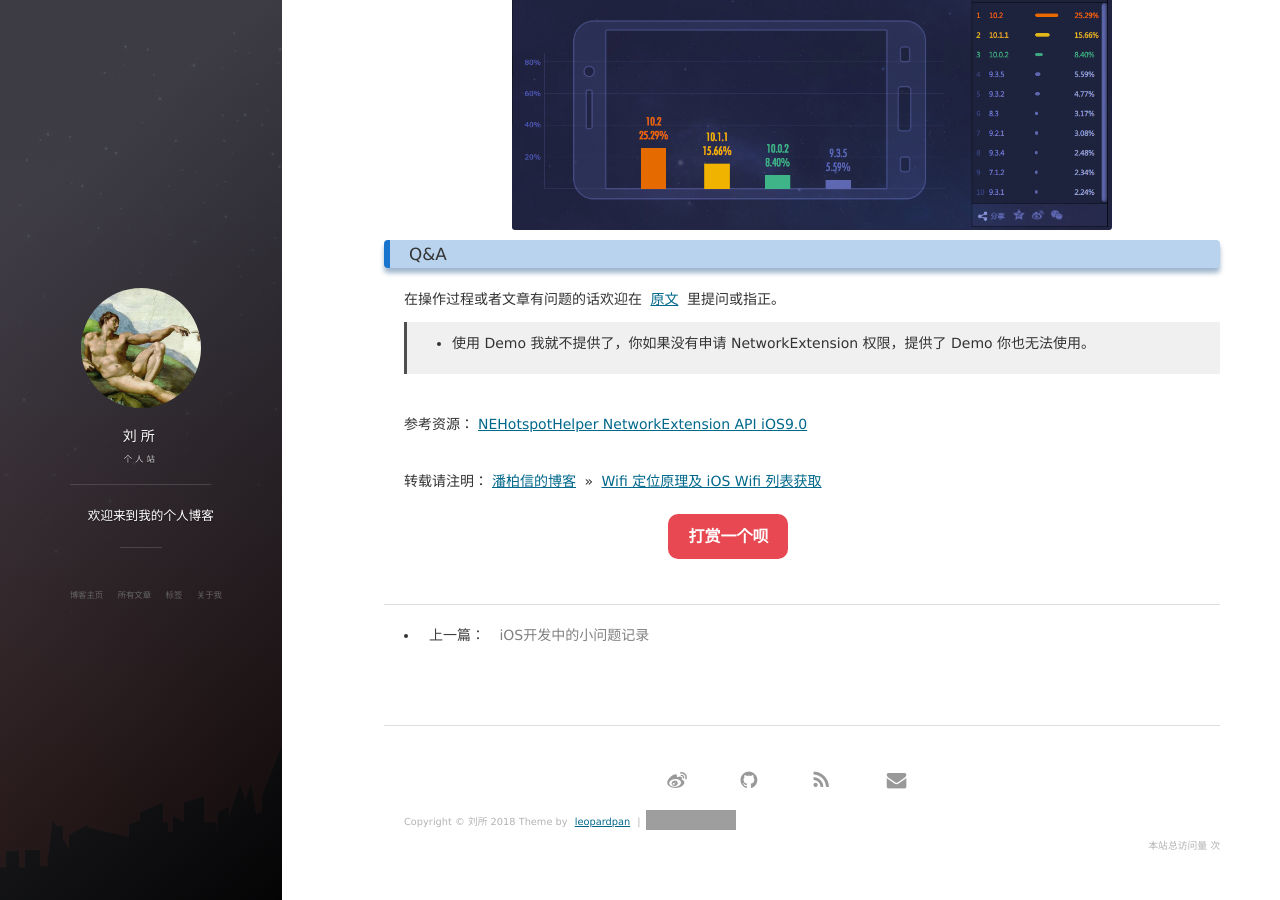
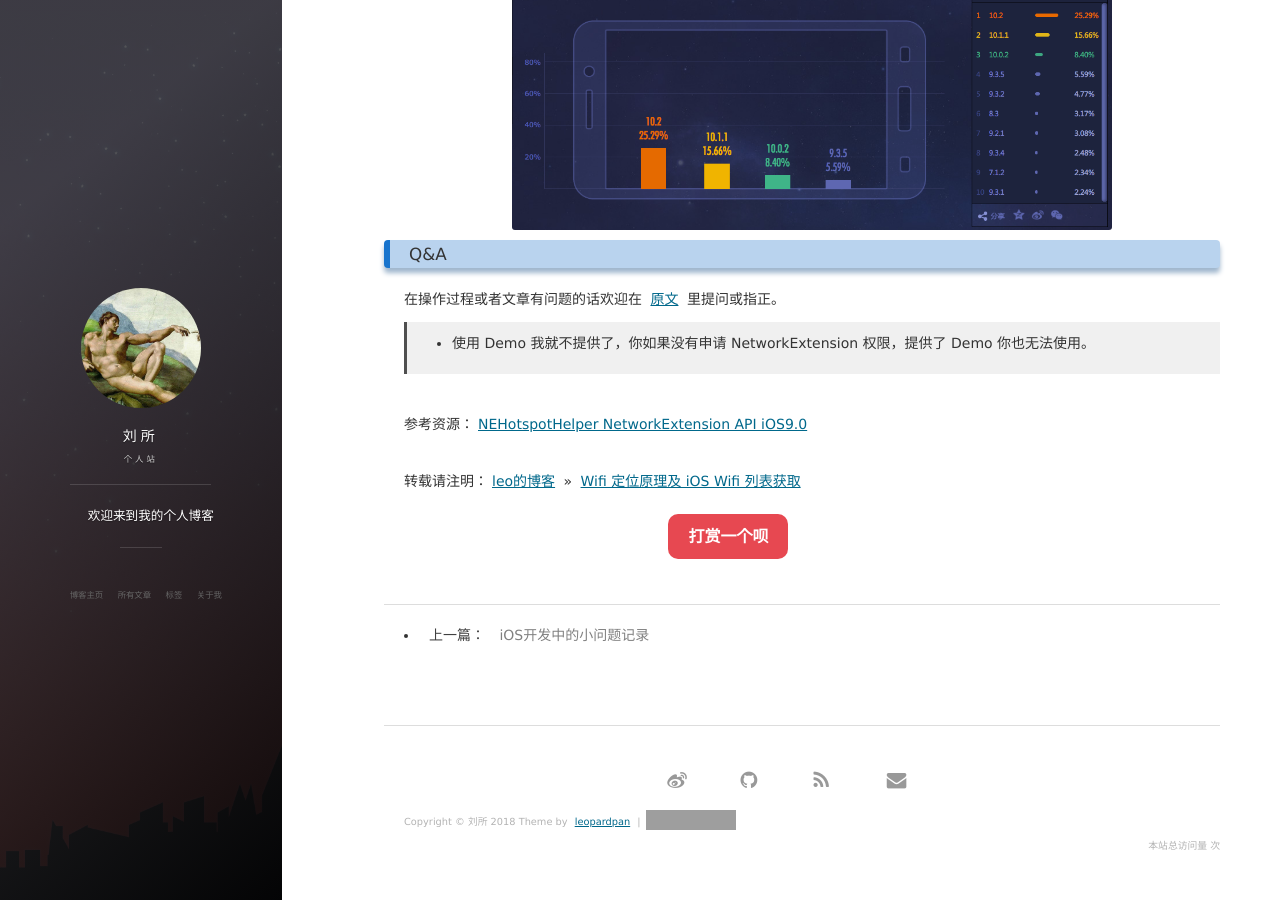
Before and after one commit to quemoc/quemoc.github.io, a Jekyll site: the page built from _posts/2017-01-03-iOS_Wifilist.md, in a window 1280 px wide and 900 px high, scrolled down 4194 px. Built offline with Jekyll 4.4.1, drawn with Linux system fonts in a browser that asks for light colours; nearby versions of some CDN libraries; comment, search, counter and statistics services are not loaded; grey boxes are pictures that could not be loaded.

Commit message:
Update 2017-01-03-iOS_Wifilist.md

```diff
--- a/_posts/2017-01-03-iOS_Wifilist.md
+++ b/_posts/2017-01-03-iOS_Wifilist.md
@@ -152,4 +152,4 @@ NEHotspotNetwork 里有如下信息：
 参考资源：[NEHotspotHelper NetworkExtension API iOS9.0](http://stackoverflow.com/questions/31704292/nehotspothelper-networkextension-api-ios9-0)
 
 <br>
-转载请注明：[潘柏信的博客](http://baixin) » [Wifi 定位原理及 iOS Wifi 列表获取](http://baixin.io/2017/01/iOS_Wifilist/)
+转载请注明：[leo的博客](http://liusuo.me) » [Wifi 定位原理及 iOS Wifi 列表获取](http://liusuo.me/2017/01/iOS_Wifilist/)
```
